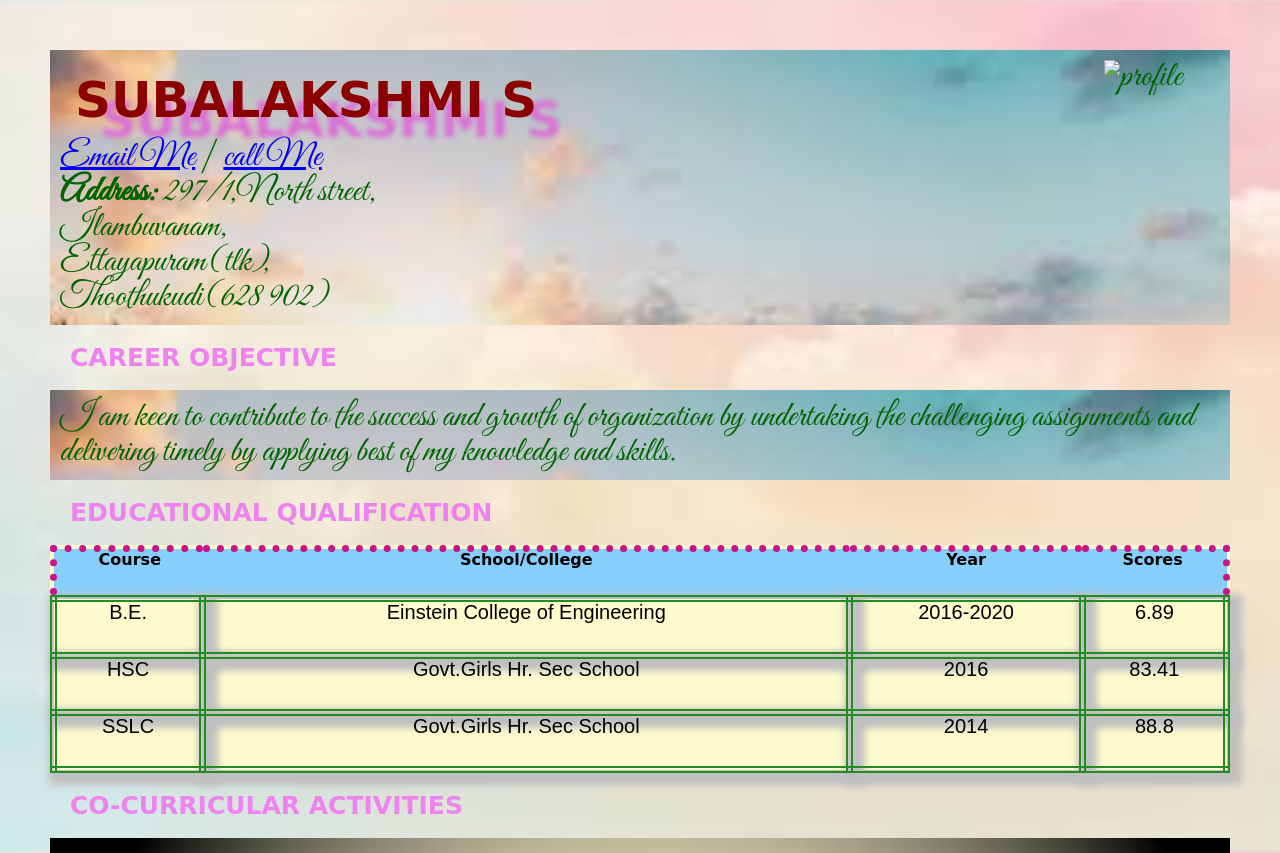
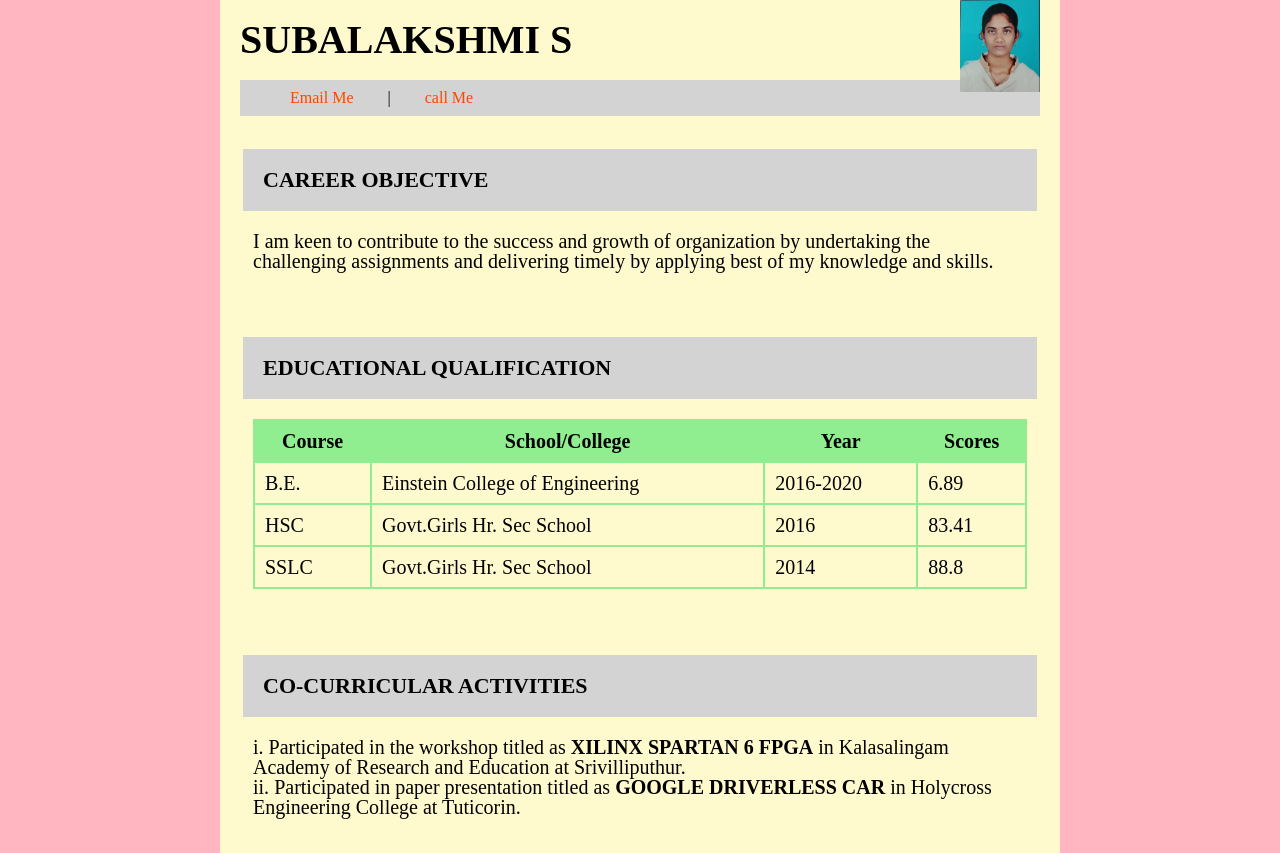
Before and after one commit to Subasoundhar/my-resume, a website: page app/index.html in a window 1280 px wide. Shown: the top 853 px of the page. Drawn offline with Linux system fonts and the light colour scheme; a web font is replaced by a local one.

Commit message:
new professional resume

```diff
--- a/app/css/main.css
+++ b/app/css/main.css
@@ -1,95 +1,91 @@
-h1{
-    font-size: 50px;
-    color: darkred;
-    font-family: 'Barrio', cursive;
-    padding: 15px;
-    text-shadow: 25px 20px 5px orchid;
+body{
+    background-color: lightpink;
+    font-family: font-family: 'Cherry Swash', cursive;
 }
-h3{
-    font-size: 25px;
-    font-family: 'Jacques Francois Shadow', cursive;
-    padding: 10px;
-    color: violet;
-    padding: 20px;
+.container{
+    width: 800px;
+    margin: auto;
+    background-color: lemonchiffon;
+    padding: 0px 20px;
+    padding-bottom: 10px;
+}
+header h1{
+    font-size: 40px;
+    font-family: Pattaya;
+    padding: 20px 0;
+}
+header .connect{
+    background-color: lightgray;
+    padding: 0 20px;
+    margin-bottom: 30px;
+}
+header .connect a{
+    padding: 10px 30px;
+    display: inline-block;
+    text-decoration: none;
+    color: ; lightskyblue
+}
+header .connect a:link{
+    color: orangered;
+}
+header .connect a:hover{
+    color: maroon;
+}
+header .connect a:active{
+    color: mediumblue;
+}
+header .connect a:visited{
+    color: mediumorchid;
+}
+.information{
+    border: solid lemonchiffon;
+    margin: 0 0 30px;
+    padding-bottom: 10px;
+}
+.information h3{
+    background-color: lightgrey;
+    padding: 20PX;
+    font-size: 22px;
+}
+.information .info-data{
+    padding: 20px 10px;
+    font-size: 20px;
+}
+.table-1{
 
 }
-.my-table{
-    background-color: lemonchiffon;
-    border-spacing: 50px;
+.table-1 tr{
+
 }
-.my-table thead{
-    font-size: 30;
-    font-family: 'Vast Shadow', cursive;
+.table-1 td{
+    border: solid 2px lightgreen;
     padding: 10px;
-    background-color: lightskyblue;
-    margin: 20px;
 }
-.my-table tbody{
-    font-size: 25;
-    font-family: 'Pattaya', sans-serif;
-    padding-left: 25px;
+.table-1 th{
+    background-color: lightgreen;
+    border: solid 2px lightgreen;
+    padding: 10px;
 }
-.my-table td{
-    border: double;
-    border-color: forestgreen;
-    border-width: 7px;
-    box-shadow: 5px 5px 7px 10px silver;
-    height: 50px;
-    text-align: center;
+.info-list-1{
+    list-style: lower-roman;
+    list-style-position: inside;
+}
+.info-list-2{
+    list-style: square;
+    list-style-position: inside;
+}
+.table-2{
+
+}
+.table-2 tr{
+    padding: 50px;
+
+}
+}
+.table-2 td{
+    border: solid 10px none;
+
+}
+.table-3{
     font-size: 20px;
 }
-.my-table tr{
-    border: dotted;
-    border-color: mediumvioletred;
-    border-width: 7px;
-    height: 50px;
-    text-align: center;
-}
-.one{
-    font-size: 35px;
-    font-family: 'Great Vibes', cursive;
-    color: darkgreen;
-    padding: 10px;
-    background-image: url(../images/bg5.jpg);
-    background-size: cover;
-
-}
-.four{
-    font-size: 25px;
-    font-family: 'Fredericka the Great', cursive;
-    color: orange;
-    padding: 20px;
-    background-image: url(../images/images.jpg);
-    background-size: cover;
-}
-.five{
-    font-size: 30px;
-    font-family: 'Black And White Picture', sans-serif;
-    color: brown;
-    margin: 20px;
-    background-image: url(../images/bg4.jpg);
-    background-size: cover;
-}
-.six{
-    padding: 10px;
-    font-size: 35px;
-    font-family: 'Great Vibes', cursive;
-    color: rgb(45, 0, 128);
-    background-image: url(../images/bg1.jpg);
-    background-size: cover;
-
-}
-.new-table td{
-    font-size: 30px;
-    font-family: 'Pattaya', sans-serif
-}
-body{
-    padding: 50px;
-    background-image: url(../images/bg3.jpg);
-    background-size: cover;
-    background-position: top;
-    background-position-x: 5px;
-    background-attachment: fixed;
-    background-repeat: repeat-y;
-
-}
--- a/app/index.html
+++ b/app/index.html
@@ -3,40 +3,38 @@
 <head>
     <meta charset="UTF-8">
     <meta name="viewport" content="width=device-width, initial-scale=1.0">
-    <link href="https://fonts.googleapis.com/css2?family=Akronim&family=Barrio&family=Black+And+White+Picture&family=Faster+One&family=Fredericka+the+Great&family=Jacques+Francois+Shadow&family=Lobster&family=Lobster+Two:ital@1&family=Pattaya&family=Vast+Shadow&display=swap" rel="stylesheet">
-    <link href="https://fonts.googleapis.com/css2?family=Great+Vibes&display=swap" rel="stylesheet">
+    <link href="https://fonts.googleapis.com/css2?family=Akronim&family=Barrio&family=Black+And+White+Picture&family=Jacques+Francois+Shadow&family=Lobster&family=Lobster+Two:ital@1&family=Pattaya&family=Vast+Shadow&display=swap" rel="stylesheet">
+    <link href="https://fonts.googleapis.com/css2?family=Special+Elite&family=Cherry+Swash:wght@700&family=Cabin+Sketch&family=Great+Vibes&display=swap" rel="stylesheet">
     <link rel="stylesheet" href="css/reset.css">
     <link rel="stylesheet" href="css/main.css">
     <title>Suba Resume</title>
 </head>
 <body>
-    <div class="one">
-    <img align="right" src="Subalakshmi.jpg" alt="profile" width="10%">
+    <div class="container">
+    <header>
+    <img align="right" src="images/Subalakshmi.jpg" alt="profile" width="10%">
     <h1><b>SUBALAKSHMI S</b></h1>
-    <P>
-        <a href="mailto:subapriyaece99@gmail.com">Email Me</a>
+    <P class="connect">
+        <a href="mailto:ssubalakshmiece@gmail.com">Email Me</a>
 
         |
 
         <a href="tel:9384462990">call Me</a>
     </P>
-    <p>
-        <b>Address:</b>
-        297/1,North street,<br>
-        Ilambuvanam,<br>
-        Ettayapuram(tlk),<br>
-        Thoothukudi(628 902)
-    </p>
-    </div>
+</header>
+<div class="information">
     <h3>CAREER OBJECTIVE</h3>
-    <div class="one">
+    <div class="info-data">
     <p>
         I am keen to contribute to the success and growth of organization by undertaking the challenging assignments and delivering
 timely by applying best of my knowledge and skills.
     </p>
     </div>
+</div>
+<div class="information">
     <h3>EDUCATIONAL QUALIFICATION</h3>
-    <table border="1" width="100%" cellpadding="10" cellspacing="0" class=my-table>
+    <div class="info-data">
+        <table border="1" width="100%" cellpadding="10" cellspacing="0" class="table-1">
             <thead>
             <tr>
                 <th>Course</th>
@@ -66,40 +64,61 @@ timely by applying best of my knowledge and skills.
             </tr>
             </tbody>
         </table>
+    </div>
+</div>
+    <div class="information">
     <h3>
         CO-CURRICULAR ACTIVITIES
     </h3>
-    <div class="four">
+    <div class="info-data">
+    <ol class="info-list-1">
     <li>Participated in the workshop titled as <b>XILINX SPARTAN 6 FPGA</b> in Kalasalingam Academy of Research and Education at Srivilliputhur.</li>
     <li>Participated in paper presentation titled as <b>GOOGLE DRIVERLESS CAR</b> in Holycross Engineering College at Tuticorin.</li>
+    </ol>
     </div>
+    </div>
+    <div class="information">
     <h3>
         EXTRA CURRICULAR ACTIVITIES
     </h3>
-    <div class="four">
+    <div class="info-data">
+    <ol class="info-list-1">
     <li>Won 3rd prize in <b>“Basketball zonel”</b> in PSN college of Engineering&Technology at Tirunelveli.</li>
     <li>Won 2nd prize in <b>“Volleyball” , “Throw ball”</b> and “Discus throw” in Einstein College of Engineering at Tirunelveli.</li>
     <li>Won 2nd prize in the event of <b>“Treasure hunt”</b> in PSG Institute of Management at Coimbatore.</li>
     <li>Won 2nd prize in <b>“Best creators”</b> in Einstein College of Engineering at Tirunelveli.</li>
+    </ol>
     </div>
+    </div>
+    <div class="information">
     <h3>
         AREA OF INTEREST
     </h3>
-    <div class="four">
+    <div class="info-data">
+    <ul class="info-list-2">
     <li>Electronic Devices</li>
     <li>Principles of Management</li>
+    </ul>
+    </div>
+    </div>
+    <div class="information">
     <h3>
         HARD SKILLS
     </h3>
+    <div class="info-data">
+    <ul class="info-list-2">
     <li>C++</li>
     <li>HTML</li>
     <li>CSS</li>
     <li>JAVASCRIPT</li>
     <li>GitHub</li>
+    </ul>
     </div>
+    </div>
+    <div class="information">
     <h3>PERSONAL DETAILS</h3>
-    <div class="five">
-    <table border="0" width="25%" cellpadding="5%">
+    <div class="info-data">
+    <table border="0" class="table-2">
         <tr>
             <td><b>Name</b></td>
             <td>: Subalakshmi S</td>
@@ -130,21 +149,25 @@ timely by applying best of my knowledge and skills.
         </tr>
     </table>
     </div>
+    </div>
+    <div class="information">
     <h3>
         DECLARATION
     </h3>
-    <div class="six">
+    <div class="info-data">
     <p>I hereby certify that the above details are true and correct to the best of my knowledge.</p>
+    </div>
     </div>
     <br>
     <br>
-    <div clas="seven">
-    <table border="0" width="85%" class="new-table">
+    <div>
+    <table border="0" width="85%" class="table-3">
         <tr>
             <td><b>DATE:</b></td>
             <td><p ALIGN=Right>subalakshmi</p></td>
         </tr>
     </table>
     </div>
+
 </body>
 </html>
```
Also changed, not shown: app/newresume.html (renamed from newresume.html). Lines whose indentation alone changed are shown as unchanged.
